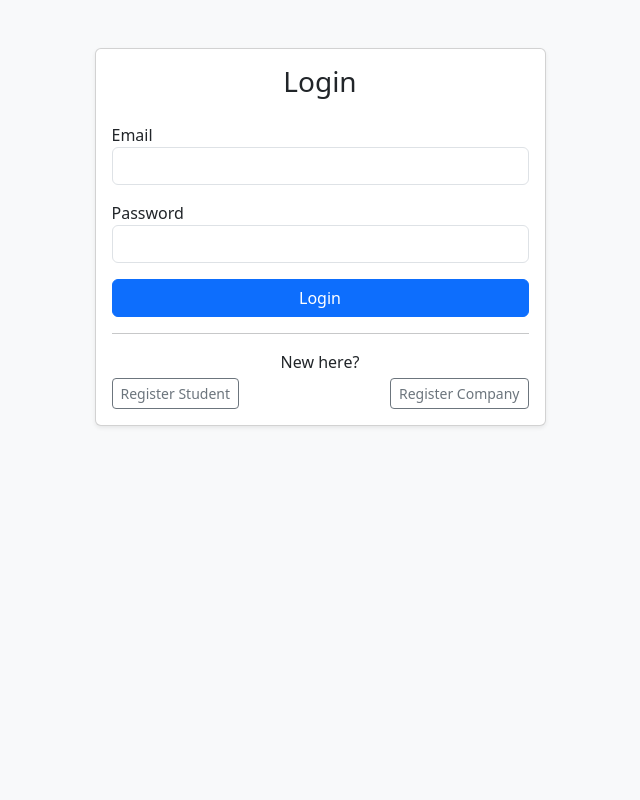
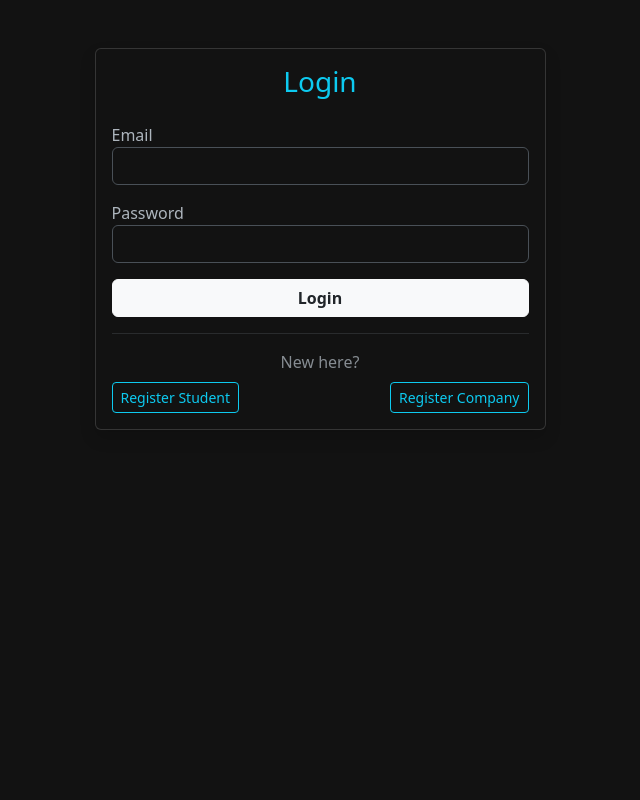
Before and after one commit to 23f3004270/placement-portal-v2, a Flask app: page / in a window 1280 px wide. Shown: the whole page, without its empty margins (320-960 px from the left). Run offline with Flask 3, Linux system fonts and the light colour scheme.

Commit message:
Milestone-3 Admin Dashboard and UI Refactor

```diff
--- a/app.py
+++ b/app.py
@@ -1,5 +1,5 @@
 from flask import Flask, request, jsonify, render_template
-from flask_jwt_extended import JWTManager, create_access_token
+from flask_jwt_extended import JWTManager, create_access_token, jwt_required, get_jwt
 from werkzeug.security import generate_password_hash, check_password_hash
 import sqlite3
 
@@ -93,5 +93,86 @@ def register_company():
     finally:
         conn.close()
 
+# admin check helper
+def is_admin():
+    claims = get_jwt()
+    return claims.get('role') == 'Admin'
+
+# get admin stats
+@app.route('/api/admin/stats', methods=['GET'])
+@jwt_required()
+def admin_stats():
+    if not is_admin():
+        return jsonify({"msg": "unauthorized"}), 403
+
+    conn = get_db()
+    cur = conn.cursor()
+
+    # fetch stats
+    cur.execute("SELECT COUNT(*) FROM students")
+    students_count = cur.fetchone()[0]
+    cur.execute("SELECT COUNT(*) FROM companies")
+    companies_count = cur.fetchone()[0]
+    cur.execute("SELECT COUNT(*) FROM job_positions")
+    jobs_count = cur.fetchone()[0]
+    cur.execute("SELECT COUNT(*) FROM applications")
+    apps_count = cur.fetchone()[0]
+
+    conn.close()
+
+    return jsonify({
+        "students": students_count,
+        "companies": companies_count,
+        "jobs": jobs_count,
+        "applications": apps_count
+    })
+
+# get and search companies
+@app.route('/api/admin/companies', methods=['GET'])
+@jwt_required()
+def get_companies():
+    if not is_admin():
+        return jsonify({"msg": "unauthorized"}), 403
+
+    search = request.args.get('search', '')
+    conn = get_db()
+    cur = conn.cursor()
+
+    # search logic
+    query = """
+        SELECT c.id, c.name, c.industry, c.is_approved, u.is_active
+        FROM companies c
+        JOIN users u ON c.user_id = u.id
+        WHERE c.name LIKE ? OR c.industry LIKE ?
+    """
+    cur.execute(query, (f'%{search}%', f'%{search}%'))
+    companies = [dict(row) for row in cur.fetchall()]
+
+    conn.close()
+    return jsonify(companies)
+
+# toggle company approval
+@app.route('/api/admin/companies/<int:company_id>/<action>', methods=['POST'])
+@jwt_required()
+def manage_company(company_id, action):
+    if not is_admin():
+        return jsonify({"msg": "unauthorized"}), 403
+
+    conn = get_db()
+    cur = conn.cursor()
+
+    # update status
+    if action == 'approve':
+        cur.execute("UPDATE companies SET is_approved = 1 WHERE id = ?", (company_id,))
+    elif action == 'deactivate':
+        cur.execute("SELECT user_id FROM companies WHERE id = ?", (company_id,))
+        user = cur.fetchone()
+        if user:
+            cur.execute("UPDATE users SET is_active = 0 WHERE id = ?", (user['user_id'],))
+
+    conn.commit()
+    conn.close()
+    return jsonify({"msg": "success"})
+
 if __name__ == '__main__':
     app.run(debug=True)
--- /dev/null
+++ b/static/css/style.css
@@ -0,0 +1,10 @@
+[data-bs-theme="dark"] {
+    --bs-primary: #0dcaf0;
+    --bs-primary-rgb: 13, 202, 240;
+    --bs-body-bg: #121212;
+    --bs-card-bg: #1e1e1e;
+}
+
+.text-cyan {
+    color: var(--bs-primary) !important;
+}
--- a/templates/index.html
+++ b/templates/index.html
@@ -1,24 +1,30 @@
-<html lang="en">
+<!DOCTYPE html>
+<html lang="en" data-bs-theme="dark">
 <head>
     <meta charset="UTF-8">
     <meta name="viewport" content="width=device-width, initial-scale=1.0">
     <title>Placement Portal App V2</title>
     <link href="https://cdn.jsdelivr.net/npm/bootstrap@5.3.0/dist/css/bootstrap.min.css" rel="stylesheet">
+
+    <link rel="stylesheet" href="{{ url_for('static', filename='css/style.css') }}">
+
     <script src="https://unpkg.com/vue@3/dist/vue.global.js"></script>
 </head>
-<body class="bg-light">
+<body>
+
+    {% raw %}
     <div id="app" class="container mt-5">
 
-        <nav class="navbar navbar-light bg-white shadow-sm mb-4 p-3 rounded" v-if="role">
-            <span class="navbar-brand mb-0 h1">PPA V2 - {{ role }} Dashboard</span>
-            <button class="btn btn-danger btn-sm" @click="logout">Logout</button>
+        <nav class="navbar navbar-dark bg-dark shadow-sm mb-4 p-3 rounded border border-secondary" v-if="role">
+            <span class="navbar-brand mb-0 h1 text-cyan">PPA V2 - {{ role }} Dashboard</span>
+            <button class="btn btn-outline-danger btn-sm" @click="logout">Logout</button>
         </nav>
 
         <div class="row justify-content-center" v-if="!role">
             <div class="col-md-5">
-                <div class="card shadow-sm">
+                <div class="card shadow">
                     <div class="card-body">
-                        <h3 class="card-title text-center mb-4">Login</h3>
+                        <h3 class="card-title text-center mb-4 text-cyan">Login</h3>
                         <div class="alert alert-danger" v-if="error">{{ error }}</div>
                         <div class="alert alert-success" v-if="success">{{ success }}</div>
 
@@ -31,21 +37,21 @@
                                 <label>Password</label>
                                 <input type="password" class="form-control" v-model="loginForm.password" required>
                             </div>
-                            <button type="submit" class="btn btn-primary w-100">Login</button>
+                            <button type="submit" class="btn btn-light w-100 fw-bold text-dark">Login</button>
                         </form>
 
-                        <hr>
-                        <p class="text-center mb-1">New here?</p>
+                        <hr class="border-secondary">
+                        <p class="text-center mb-2 text-muted">New here?</p>
                         <div class="d-flex justify-content-between">
-                            <button class="btn btn-outline-secondary btn-sm" @click="registerMode = 'Student'">Register Student</button>
-                            <button class="btn btn-outline-secondary btn-sm" @click="registerMode = 'Company'">Register Company</button>
+                            <button class="btn btn-outline-info btn-sm" @click="registerMode = 'Student'">Register Student</button>
+                            <button class="btn btn-outline-info btn-sm" @click="registerMode = 'Company'">Register Company</button>
                         </div>
                     </div>
                 </div>
 
-                <div class="card shadow-sm mt-3" v-if="registerMode">
+                <div class="card shadow mt-3 border-info" v-if="registerMode">
                     <div class="card-body">
-                        <h5 class="card-title">Register as {{ registerMode }}</h5>
+                        <h5 class="card-title text-cyan">Register as {{ registerMode }}</h5>
                         <form @submit.prevent="register">
                             <div class="mb-3">
                                 <label>Name</label>
@@ -59,7 +65,7 @@
                                 <label>Password</label>
                                 <input type="password" class="form-control" v-model="regForm.password" required>
                             </div>
-                            <button type="submit" class="btn btn-success w-100">Register</button>
+                            <button type="submit" class="btn btn-info w-100 fw-bold text-dark">Register</button>
                         </form>
                     </div>
                 </div>
@@ -67,83 +73,89 @@
         </div>
 
         <div v-if="role === 'Admin'">
-            <div class="alert alert-info">Welcome, Admin. You have full system access to approve drives and companies.</div>
+            <h2 class="mb-4 text-cyan">Admin Dashboard</h2>
+
+            <div class="row mb-4" v-if="adminStats">
+                <div class="col-md-3">
+                    <div class="card border-primary mb-3 text-center shadow-sm">
+                        <div class="card-body">
+                            <h5 class="card-title text-muted">Students</h5>
+                            <h2 class="card-text text-primary">{{ adminStats.students }}</h2>
+                        </div>
+                    </div>
+                </div>
+                <div class="col-md-3">
+                    <div class="card border-success mb-3 text-center shadow-sm">
+                        <div class="card-body">
+                            <h5 class="card-title text-muted">Companies</h5>
+                            <h2 class="card-text text-success">{{ adminStats.companies }}</h2>
+                        </div>
+                    </div>
+                </div>
+                <div class="col-md-3">
+                    <div class="card border-warning mb-3 text-center shadow-sm">
+                        <div class="card-body">
+                            <h5 class="card-title text-muted">Jobs</h5>
+                            <h2 class="card-text text-warning">{{ adminStats.jobs }}</h2>
+                        </div>
+                    </div>
+                </div>
+                <div class="col-md-3">
+                    <div class="card border-danger mb-3 text-center shadow-sm">
+                        <div class="card-body">
+                            <h5 class="card-title text-muted">Applications</h5>
+                            <h2 class="card-text text-danger">{{ adminStats.applications }}</h2>
+                        </div>
+                    </div>
+                </div>
+            </div>
+
+            <div class="card shadow-sm mb-4 border-secondary">
+                <div class="card-header bg-dark border-bottom border-secondary d-flex justify-content-between align-items-center">
+                    <h5 class="mb-0 text-cyan">Manage Companies</h5>
+                    <input type="text" class="form-control w-25 bg-dark text-light border-secondary" placeholder="Search companies..." v-model="searchQuery" @input="fetchCompanies">
+                </div>
+                <div class="card-body">
+                    <table class="table table-dark table-hover mb-0">
+                        <thead>
+                            <tr>
+                                <th>Name</th>
+                                <th>Industry</th>
+                                <th>Status</th>
+                                <th>Actions</th>
+                            </tr>
+                        </thead>
+                        <tbody>
+                            <tr v-for="company in companies" :key="company.id">
+                                <td>{{ company.name }}</td>
+                                <td>{{ company.industry || 'N/A' }}</td>
+                                <td>
+                                    <span class="badge bg-success" v-if="company.is_approved">Approved</span>
+                                    <span class="badge bg-warning text-dark" v-else>Pending</span>
+                                </td>
+                                <td>
+                                    <button class="btn btn-sm btn-outline-success me-2" v-if="!company.is_approved" @click="manageCompany(company.id, 'approve')">Approve</button>
+                                    <button class="btn btn-sm btn-outline-danger" v-if="company.is_active" @click="manageCompany(company.id, 'deactivate')">Deactivate</button>
+                                    <span class="text-danger small" v-else>Deactivated</span>
+                                </td>
+                            </tr>
+                        </tbody>
+                    </table>
+                </div>
+            </div>
         </div>
 
         <div v-if="role === 'Company'">
-            <div class="alert alert-warning">Welcome. Awaiting Admin approval to post placement drives.</div>
+            <div class="alert alert-warning bg-dark border-warning text-warning">Welcome. Awaiting Admin approval to post placement drives.</div>
         </div>
 
         <div v-if="role === 'Student'">
-            <div class="alert alert-success">Welcome! Your profile is active. Browse placement drives here.</div>
+            <div class="alert alert-success bg-dark border-success text-success">Welcome! Your profile is active. Browse placement drives here.</div>
         </div>
 
     </div>
+    {% endraw %}
 
-    <script>
-        const { createApp } = Vue;
-
-        createApp({
-            data() {
-                return {
-                    role: localStorage.getItem('role') || null,
-                    token: localStorage.getItem('token') || null,
-                    error: null,
-                    success: null,
-                    registerMode: null,
-                    loginForm: { email: '', password: '' },
-                    regForm: { name: '', email: '', password: '' }
-                };
-            },
-            methods: {
-                async login() {
-                    this.error = null;
-                    const res = await fetch('/api/login', {
-                        method: 'POST',
-                        headers: { 'Content-Type': 'application/json' },
-                        body: JSON.stringify(this.loginForm)
-                    });
-                    const data = await res.json();
-
-                    if (res.ok) {
-                        this.token = data.token;
-                        this.role = data.role;
-                        localStorage.setItem('token', this.token);
-                        localStorage.setItem('role', this.role);
-                        this.loginForm.email = '';
-                        this.loginForm.password = '';
-                    } else {
-                        this.error = data.msg;
-                    }
-                },
-                async register() {
-                    this.error = null;
-                    this.success = null;
-                    const endpoint = this.registerMode === 'Student' ? '/api/register/student' : '/api/register/company';
-
-                    const res = await fetch(endpoint, {
-                        method: 'POST',
-                        headers: { 'Content-Type': 'application/json' },
-                        body: JSON.stringify(this.regForm)
-                    });
-                    const data = await res.json();
-
-                    if (res.ok) {
-                        this.success = "Registration successful! You can now log in.";
-                        this.registerMode = null;
-                        this.regForm = { name: '', email: '', password: '' };
-                    } else {
-                        this.error = data.msg;
-                    }
-                },
-                logout() {
-                    this.role = null;
-                    this.token = null;
-                    localStorage.removeItem('role');
-                    localStorage.removeItem('token');
-                }
-            }
-        }).mount('#app');
-    </script>
+    <script src="{{ url_for('static', filename='js/app.js') }}"></script>
 </body>
 </html>
```
Also changed, not shown: static/js/app.js (added, +103 -0 lines).
